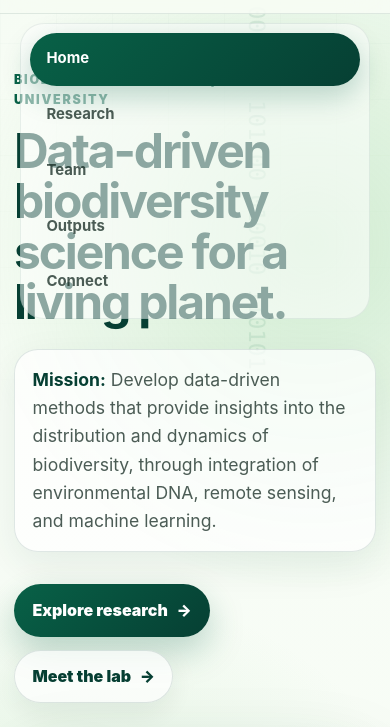
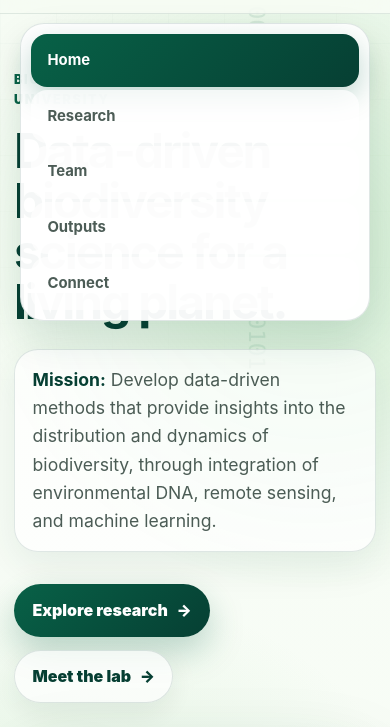
Before and after one commit to BiodiversityDataLab/bdl_webpage, a website: page index.html in a window 390 px wide. Both pictures are taken after a click on the button "Toggle navigation". Shown: the part 69-796 px from the top of the page. Drawn offline with Linux system fonts and the light colour scheme.

Commit message:
make mobile menu better readable (hopefully)

```diff
--- a/assets/css/styles.css
+++ b/assets/css/styles.css
@@ -717,9 +717,32 @@ h3 { font-size: clamp(1.18rem, 2vw, 1.58rem); }
 
 @media (max-width: 1020px) {
   .menu-toggle { display: block; }
-  .site-nav { position: absolute; top: calc(100% + .6rem); right: 20px; left: 20px; display: grid; gap: .2rem; padding: .65rem; border-radius: 24px; transform-origin: top; transform: scaleY(.96); opacity: 0; pointer-events: none; transition: opacity .2s ease, transform .2s ease; }
+  .site-nav {
+    position: absolute;
+    top: calc(100% + .6rem);
+    right: 20px;
+    left: 20px;
+    display: grid;
+    gap: .2rem;
+    padding: .65rem;
+    border-radius: 24px;
+    background: rgba(255, 255, 255, .96);
+    border: 1px solid rgba(6, 63, 51, .12);
+    box-shadow: 0 18px 40px rgba(6, 63, 51, .12);
+    backdrop-filter: blur(12px);
+    transform-origin: top;
+    transform: scaleY(.96);
+    opacity: 0;
+    pointer-events: none;
+    transition: opacity .2s ease, transform .2s ease;
+  }
   .site-nav.is-open { transform: scaleY(1); opacity: 1; pointer-events: auto; }
-  .site-nav a { padding: .9rem 1rem; }
+  .site-nav a {
+    padding: .9rem 1rem;
+    background: rgba(255,255,255,.72);
+    border-radius: 16px;
+  }
+  .site-nav a[aria-current="page"] { background: linear-gradient(135deg, var(--forest-700), var(--forest-900)); }
   .hero-grid, .page-hero-grid, .home-hero-grid, .mission-grid, .who-layout, .lab-life-grid, .project-card.large, .method-card, .contact-grid { grid-template-columns: 1fr; }
   h1, .page-hero h1 { max-width: 13ch; }
   .hero-visual { min-height: auto; }
```
